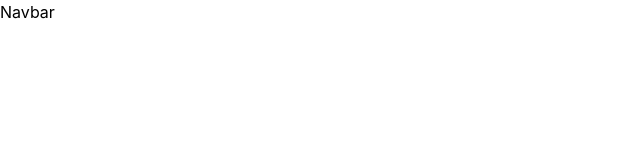
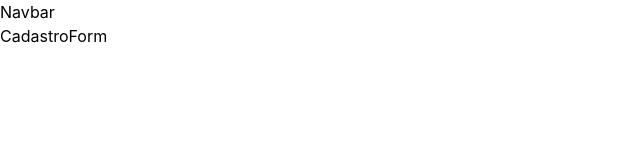
Before and after one commit to Eric02222/RestSync, a React (Vite) app in the folder RestSync_FrontEnd/: page /cadastro in a window 1280 px wide. Shown: the top 160 px of the page, without its empty margins (0-640 px from the left). Built offline with nearby package versions, Linux system fonts and the light colour scheme.

Commit message:
pequenas alterações

```diff
--- a/RestSync_FrontEnd/package.json
+++ b/RestSync_FrontEnd/package.json
@@ -16,6 +16,7 @@
     "react-dom": "^19.2.6",
     "react-router": "^7.15.1",
     "react-router-dom": "^7.15.1",
+    "react-toastify": "^11.1.0",
     "tailwindcss": "^4.3.0"
   },
   "devDependencies": {
--- a/RestSync_FrontEnd/src/components/Cadastro/CadastroForm.jsx
+++ b/RestSync_FrontEnd/src/components/Cadastro/CadastroForm.jsx
@@ -0,0 +1,9 @@
+import React from 'react'
+
+function CadastroForm() {
+  return (
+    <div>CadastroForm</div>
+  )
+}
+
+export default CadastroForm
--- a/RestSync_FrontEnd/src/main.jsx
+++ b/RestSync_FrontEnd/src/main.jsx
@@ -1,16 +1,20 @@
 import { StrictMode } from 'react'
 import { createRoot } from 'react-dom/client'
 import './index.css'
-import Navbar from './components/Navbar/Navbar'
 import { createBrowserRouter, RouterProvider } from 'react-router'
+import Layout from './layout/Layout.jsx'
 import Error from './pages/Error.jsx'
 import { AuthProvider } from './context/context.jsx'
+import { ToastContainer } from 'react-toastify';
+import Cadastro from './pages/Cadastro/Cadastro.jsx'
+
 
 const router = createBrowserRouter([
   {
-    element: <Navbar/>,
+    element: <Layout/>,
     children: [
-      {path: '*', element: <Error/>}
+      { path: '/cadastro', element: <Cadastro /> },
+      { path: '*', element: <Error /> }
     ]
   }
 ])
@@ -18,7 +22,14 @@ const router = createBrowserRouter([
 createRoot(document.getElementById('root')).render(
   <StrictMode>
     <AuthProvider>
-      <RouterProvider router={router}/>
+      <RouterProvider router={router} />
+      <ToastContainer
+        autoClose={4000}
+        hideProgressBar={false}
+        closeOnClick
+        pauseOnFocusLoss={false}
+        draggable
+        pauseOnHover={false} />
     </AuthProvider>
   </StrictMode>,
 )
--- /dev/null
+++ b/RestSync_FrontEnd/src/pages/Cadastro/Cadastro.jsx
@@ -0,0 +1,9 @@
+import CadastroForm from '../../components/Cadastro/CadastroForm'
+
+function Cadastro() {
+  return (
+    <div><CadastroForm/></div>
+  )
+}
+
+export default Cadastro
--- a/RestSync_FrontEnd/src/pages/Error.jsx
+++ b/RestSync_FrontEnd/src/pages/Error.jsx
@@ -2,7 +2,7 @@
 function Error() {
   return (
     <div >
-        <h1>404 - Esta página não existe</h1>
+      <h1>404 - Esta página não existe</h1>
     </div>
   )
 }
```
Also changed, not shown: 1 other file (tests, documents, lock files or other folders).
